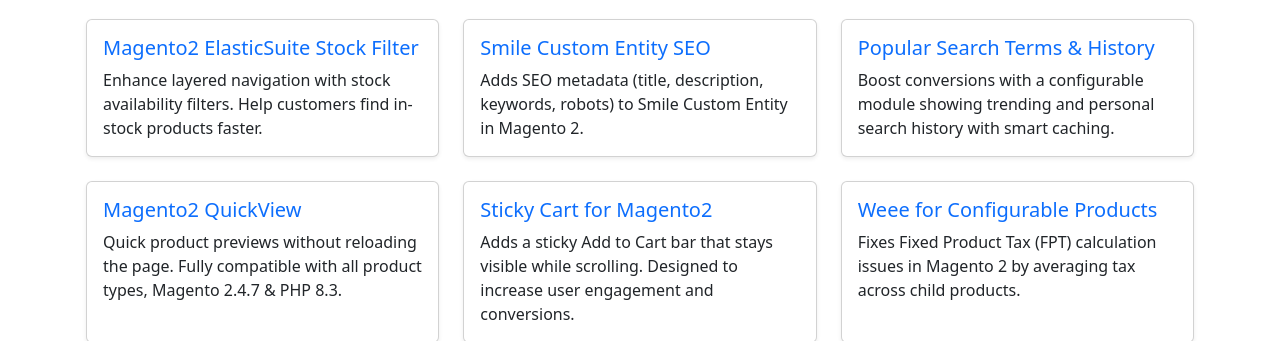
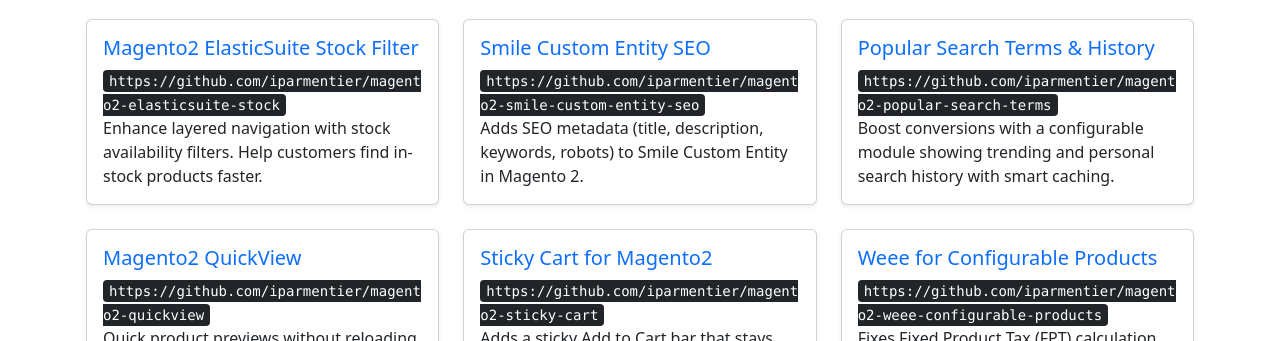
Before and after one commit to maradam-sasu/amadeco.github.io, a plain HTML site: page index.html in a window 1280 px wide. Shown: the part 611-952 px from the top of the page. Drawn offline with nearby package versions, Linux system fonts and the light colour scheme.

Commit message:
Update index.html

```diff
--- a/index.html
+++ b/index.html
@@ -87,6 +87,7 @@
               </a>
             </h5>
             <p class="card-text">
+              <kbd>https://github.com/iparmentier/magento2-elasticsuite-stock</kbd><br>
               Enhance layered navigation with stock availability filters. Help customers find in-stock products faster.
             </p>
           </div>
@@ -102,6 +103,7 @@
               </a>
             </h5>
             <p class="card-text">
+              <kbd>https://github.com/iparmentier/magento2-smile-custom-entity-seo</kbd><br>
               Adds SEO metadata (title, description, keywords, robots) to Smile Custom Entity in Magento 2.
             </p>
           </div>
@@ -117,6 +119,7 @@
               </a>
             </h5>
             <p class="card-text">
+              <kbd>https://github.com/iparmentier/magento2-popular-search-terms</kbd><br>
               Boost conversions with a configurable module showing trending and personal search history with smart caching.
             </p>
           </div>
@@ -132,6 +135,7 @@
               </a>
             </h5>
             <p class="card-text">
+              <kbd>https://github.com/iparmentier/magento2-quickview</kbd><br>
               Quick product previews without reloading the page. Fully compatible with all product types, Magento 2.4.7 & PHP 8.3.
             </p>
           </div>
@@ -147,6 +151,7 @@
               </a>
             </h5>
             <p class="card-text">
+              <kbd>https://github.com/iparmentier/magento2-sticky-cart</kbd><br>
               Adds a sticky Add to Cart bar that stays visible while scrolling. Designed to increase user engagement and conversions.
             </p>
           </div>
@@ -162,6 +167,7 @@
               </a>
             </h5>
             <p class="card-text">
+              <kbd>https://github.com/iparmentier/magento2-weee-configurable-products</kbd><br>
               Fixes Fixed Product Tax (FPT) calculation issues in Magento 2 by averaging tax across child products.
             </p>
           </div>
```
